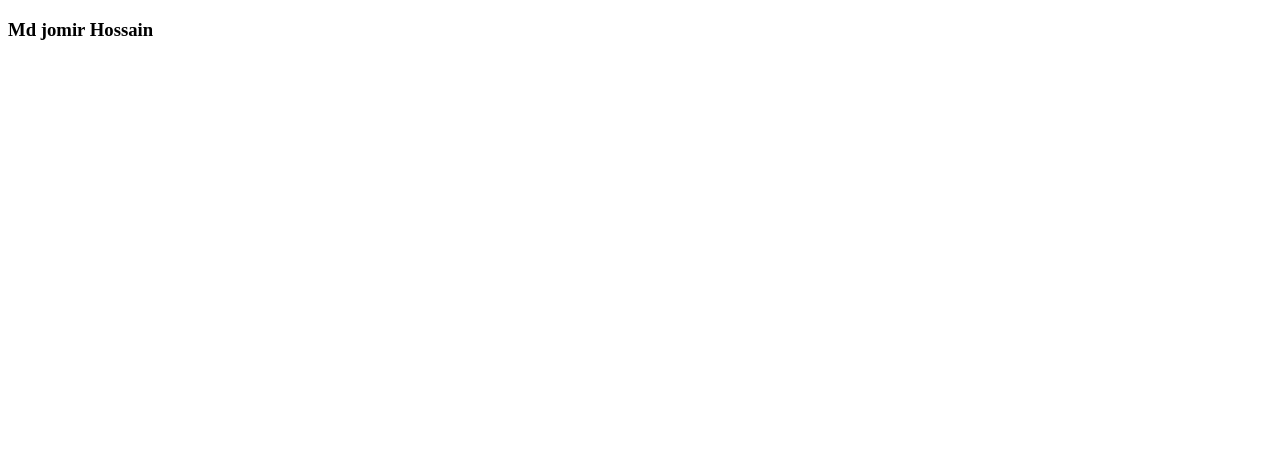
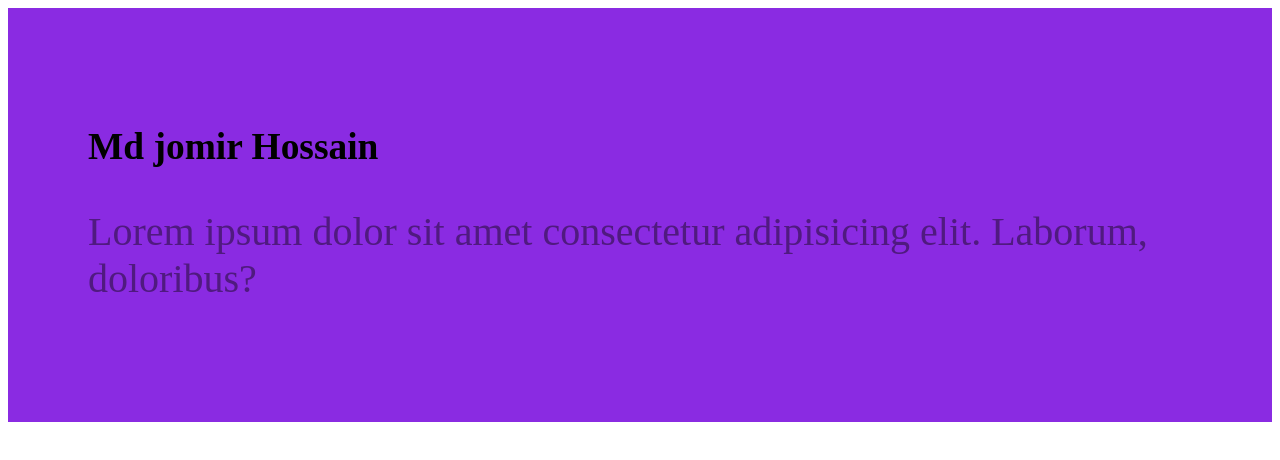
Before and after one commit to jomirforhad/My-Personal-Portfolio-github-repo, a plain HTML site: page index.html in a window 1280 px wide. Drawn offline with Linux system fonts and the light colour scheme.

Commit message:
add some style

```diff
--- a/index.html
+++ b/index.html
@@ -4,10 +4,12 @@
     <meta charset="UTF-8">
     <meta name="viewport" content="width=device-width, initial-scale=1.0">
     <title>My-Personal-Portfolio-github-repo</title>
+    <link rel="stylesheet" href="style.css">
 </head>
 <body>
     <div class="jomir">
         <h3>Md jomir Hossain</h3>
+        <p>Lorem ipsum dolor sit amet consectetur adipisicing elit. Laborum, doloribus?</p>
     </div>
 </body>
 </html>
--- /dev/null
+++ b/style.css
@@ -0,0 +1,12 @@
+
+
+div{
+    background-color: blueviolet;
+    font-size: 2rem;
+    padding: 5rem;
+}
+
+p{
+    font-size: 2.5rem;
+    color: rgba(8, 7, 7, 0.449);
+}
```
